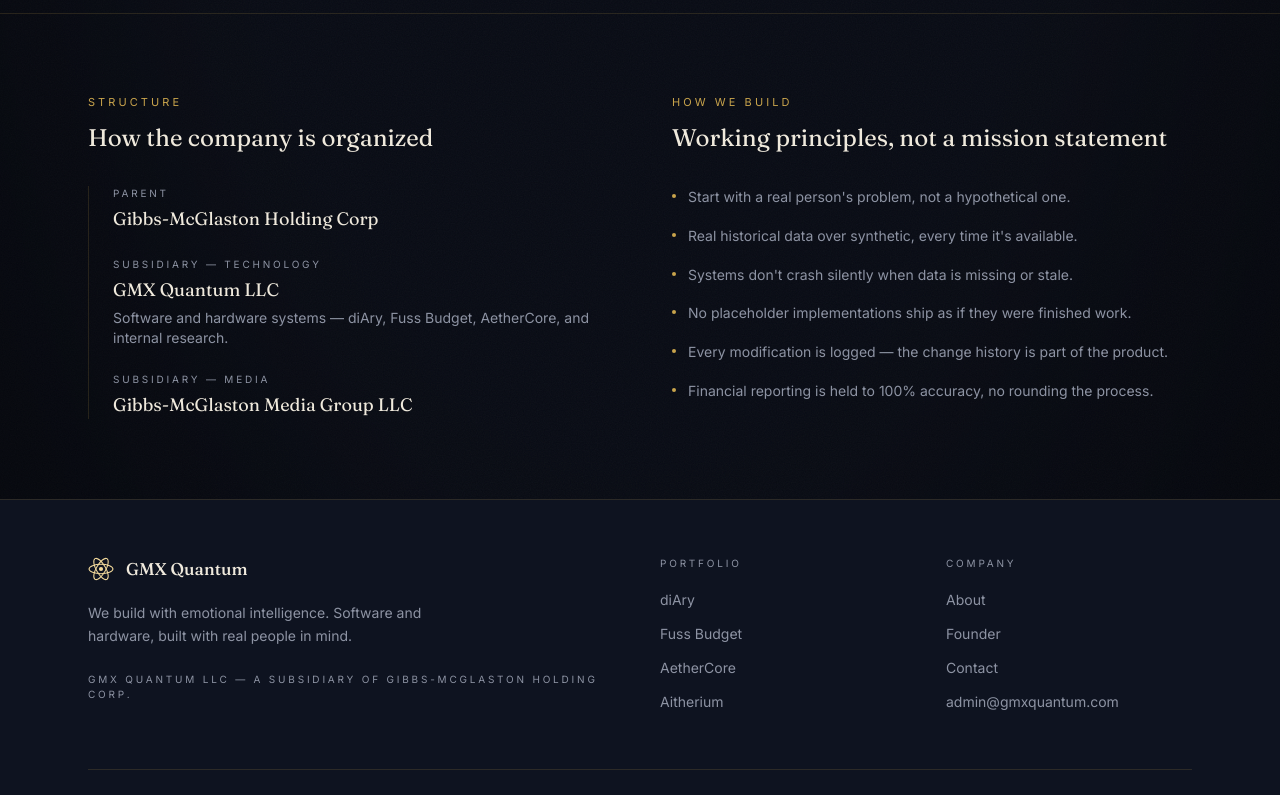
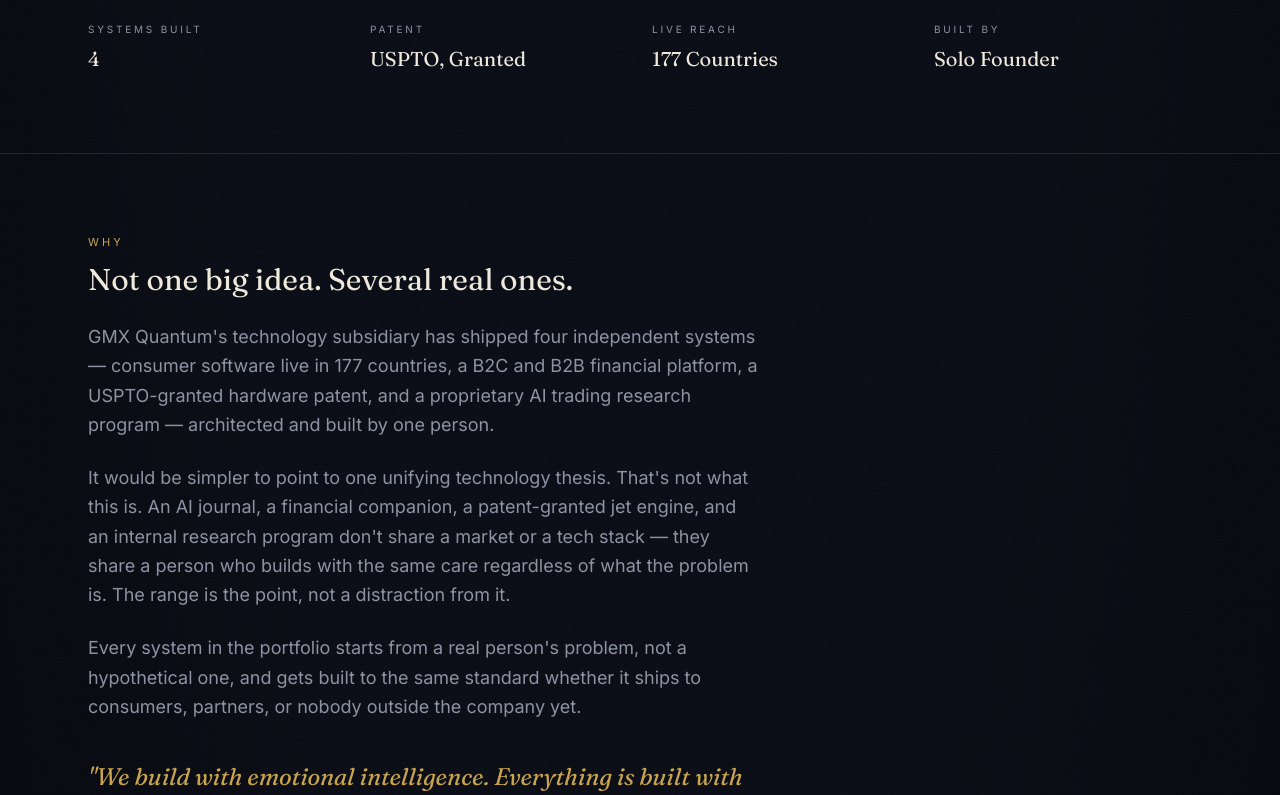
Before and after one commit to dgibbs20/gmx-quantum-site, a React (Vite) app: page /company in a window 1280 px wide. Shown: the part 640-1435 px from the top of the page. Built offline with nearby package versions, Linux system fonts and the light colour scheme.

Commit message:
Lead the Company page with credibility markers, add a stats row to the hero

```diff
--- a/src/pages/Company.jsx
+++ b/src/pages/Company.jsx
@@ -23,6 +23,59 @@
             validated, and held on its own record, with the same idea behind
             every one of them: build with emotional intelligence, for real people.
           </p>
+
+          <dl className="mt-14 grid grid-cols-2 gap-6 border-t border-line-gold pt-8 sm:grid-cols-4">
+            <div>
+              <dt className="text-eyebrow !text-[10px] !text-ivory-dim">Systems Built</dt>
+              <dd className="mt-2 font-display text-xl text-ivory">4</dd>
+            </div>
+            <div>
+              <dt className="text-eyebrow !text-[10px] !text-ivory-dim">Patent</dt>
+              <dd className="mt-2 font-display text-xl text-ivory">USPTO, Granted</dd>
+            </div>
+            <div>
+              <dt className="text-eyebrow !text-[10px] !text-ivory-dim">Live Reach</dt>
+              <dd className="mt-2 font-display text-xl text-ivory">177 Countries</dd>
+            </div>
+            <div>
+              <dt className="text-eyebrow !text-[10px] !text-ivory-dim">Built By</dt>
+              <dd className="mt-2 font-display text-xl text-ivory">Solo Founder</dd>
+            </div>
+          </dl>
+        </div>
+      </section>
+
+      <section className="border-b border-line-gold">
+        <div className="mx-auto max-w-6xl px-6 py-20">
+          <p className="text-eyebrow">Why</p>
+          <h2 className="mt-3 max-w-2xl font-display text-3xl font-normal text-ivory">
+            Not one big idea. Several real ones.
+          </h2>
+          <p className="mt-6 max-w-2xl text-lg leading-relaxed text-ivory-dim">
+            GMX Quantum's technology subsidiary has shipped four independent
+            systems — consumer software live in 177 countries, a B2C and
+            B2B financial platform, a USPTO-granted hardware patent, and a
+            proprietary AI trading research program — architected and built
+            by one person.
+          </p>
+          <p className="mt-6 max-w-2xl text-lg leading-relaxed text-ivory-dim">
+            It would be simpler to point to one unifying technology thesis.
+            That's not what this is. An AI journal, a financial companion,
+            a patent-granted jet engine, and an internal research program
+            don't share a market or a tech stack — they share a person who
+            builds with the same care regardless of what the problem is.
+            The range is the point, not a distraction from it.
+          </p>
+          <p className="mt-6 max-w-2xl text-lg leading-relaxed text-ivory-dim">
+            Every system in the portfolio starts from a real person's
+            problem, not a hypothetical one, and gets built to the same
+            standard whether it ships to consumers, partners, or nobody
+            outside the company yet.
+          </p>
+          <p className="mt-10 max-w-2xl font-display text-2xl italic text-gold">
+            "We build with emotional intelligence. Everything is built with
+            real people in mind."
+          </p>
         </div>
       </section>
 
@@ -42,7 +95,7 @@
                 <p className="text-eyebrow !text-[10px] !text-ivory-dim">Subsidiary — Technology</p>
                 <p className="mt-1 font-display text-lg text-ivory">GMX Quantum LLC</p>
                 <p className="mt-1 text-sm text-ivory-dim">
-                  Software and hardware systems — diAry, Fuss Budget, AetherCore, and internal research.
+                  Software and hardware systems — diAry, Fuss Budget, AetherCore, and Aitherium.
                 </p>
               </div>
               <div>
@@ -55,7 +108,7 @@
           <div>
             <p className="text-eyebrow">How we build</p>
             <h2 className="mt-3 font-display text-2xl font-normal text-ivory">
-              Working principles, not a mission statement
+              Working principles, day to day
             </h2>
             <ul className="mt-8 space-y-4">
               {principles.map((p) => (
```
